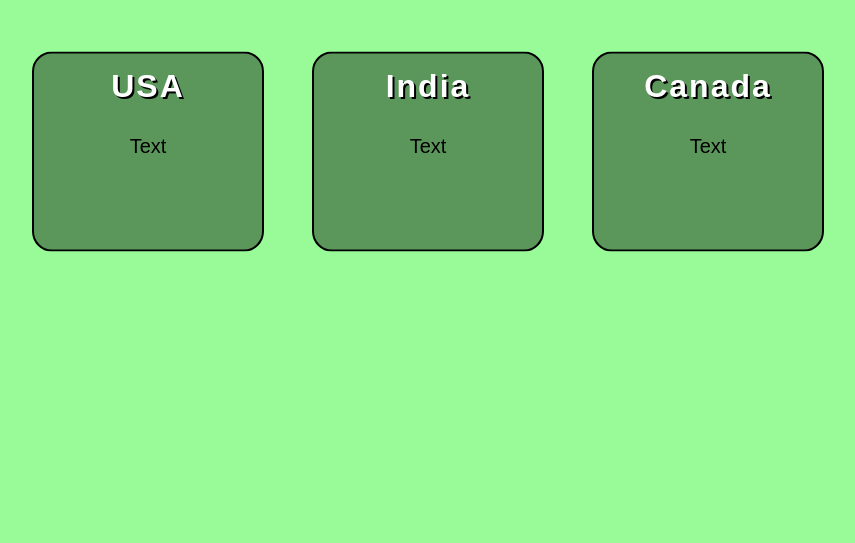
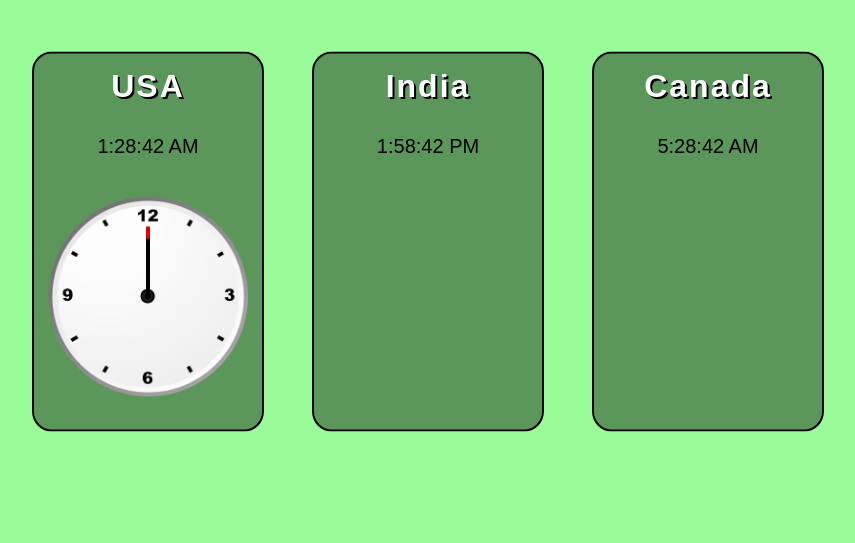
Before and after one commit to Monic-19/World-Clock, a plain HTML site: page index.html in a window 1280 px wide. Shown: the whole page, without its empty margins (212-1067 px from the left). Drawn offline with Linux system fonts and the light colour scheme.

Commit message:
analog clock added

```diff
--- a/index.html
+++ b/index.html
@@ -13,6 +13,13 @@
        <div class="card">
         <h3>USA</h3>
         <p id="usa"> Text </p>
+
+        <div class="clock-container">
+          <div id="Hourhand" ></div>
+          <div id="Minhand"></div>
+          <div id="Sechand"></div>
+        </div>
+
        </div>
 
        <div class="card">
@@ -29,4 +36,6 @@
   </div>
 </body>
 
+<script src="script.js"></script>
+
 </html>
--- a/style.css
+++ b/style.css
@@ -26,7 +26,7 @@
 .layer{
     display: flex;
     justify-content:space-between;
-    height: 350px;
+    height: 500px;
     width: 800px;
     margin-top: 40px;
     gap: 40px;
@@ -43,7 +43,7 @@
     flex-direction: column;
     gap: 30px;
     font-family: Arial, Helvetica, sans-serif;
-    height: 200px;
+    height: 380px;
     border: 2px solid black;
     border-radius: 20px;
     animation-name: floating;
@@ -74,23 +74,48 @@
     margin-bottom: 9px;
 }
 
-.set{
-    display: flex;
-    align-items: center;
-    justify-content: space-between;
+
+.clock-container{
+    background-image: url("clock.png") ;
+    height: 200px;
+    width: 200px;
+    background-size: 100%;
+    margin-bottom: -20px;
+    position: relative;
+    left: 5px;
 }
 
-.set label{
-    margin-left: 10px;
-    color: white;
-    text-shadow: 2px 2px black;
+#Hourhand, #Minhand, #Sechand{
+    position: absolute;
+    background: rgb(224, 0, 0);
+    transform-origin: bottom;
 }
 
-.set input{
-    margin-right: 30px;
-    padding: 2px;
-    border: none;
-    background: transparent;
-    font-size: 17px;
-    font-style: italic;
+ #Hourhand{
+    height: 22%;
+    width: 2%;
+    left: 49%;
+    top: 28.24%;
+    background: rgb(0, 0, 0);
+    z-index: 3;
 }
+
+
+#Minhand{
+    height: 29%;
+    width: 2%;
+    left: 49%;
+    top: 21%;
+    background: rgb(0, 0, 0);
+    z-index: 2;
+}
+
+
+#Sechand{
+    height: 35%;
+    width: 2%;
+    left: 49%;
+    top: 15%;
+    background: rgb(224, 0, 0);
+    z-index: 1;
+}
```
Also changed, not shown: clock.png (added).
